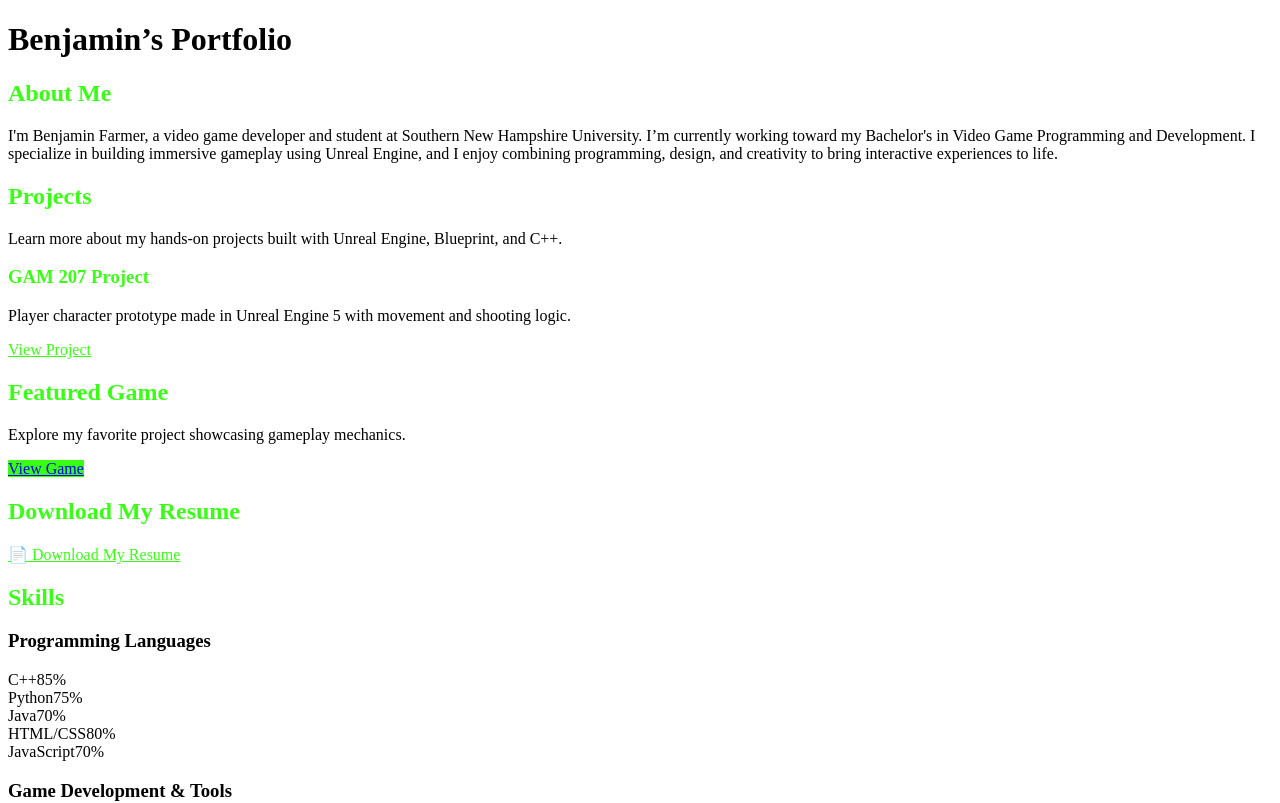
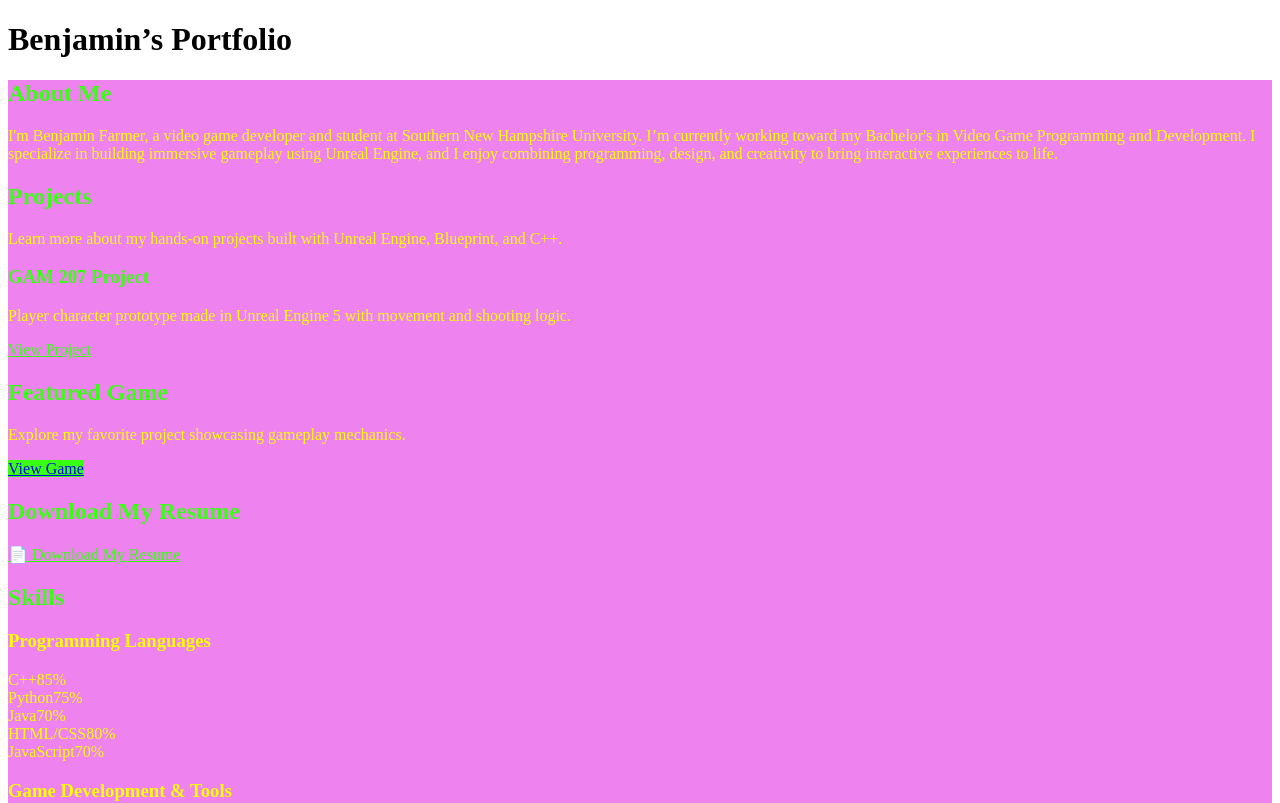
Before and after one commit to viroben1/game-portfolio, a Vue app: page /about in a window 1280 px wide. Shown: the top 803 px of the page. Built offline with nearby package versions, Linux system fonts and the light colour scheme.

Commit message:
added styleing

```diff
--- a/src/views/AboutView.vue
+++ b/src/views/AboutView.vue
@@ -1,5 +1,6 @@
 <template>
-  <div class="max-w-4xl mx-auto px-4 py-10 space-y-20 text-center bg-gray-900 text-white min-h-screen">
+  <div class="max-w-4xl mx-auto px-4 py-10 space-y-20 text-center bg-gray-900 text-white min-h-screen"
+  style="background-color: #EE82EE; color: #FFFF00 ">
     <!-- About Me -->
     <section data-aos="fade-up">
       <h2 class="text-2xl font-bold mb-2 text-neon">About Me</h2>
--- a/src/views/HomeView.vue
+++ b/src/views/HomeView.vue
@@ -1,14 +1,18 @@
 <template>
-  <div class="text-center p-6 bg-gray-900 text-white min-h-screen">
+  <div class="   text-center p-6   min-h-screen"
+    style="background-color: #FFCCCB; color: #00BFFF ">
     <!-- Navigation -->
-    <nav class="w-full flex justify-between items-center px-8 mt-6 text-neon" data-aos="fade-down">
+    <nav class="w-full flex justify-between items-center px-8 mt-6 text-neon" data-aos="fade-down"
+    >
+
       <div class="flex-1 text-left">
         <router-link to="/" class="hover:underline">Home</router-link>
       </div>
       <div class="flex-1 text-center">
         <router-link to="/about" class="hover:underline">About</router-link>
       </div>
-      <div class="flex-1 text-right">
+      <div  class="flex-1 text-right"
+      >
         <router-link to="/projects/gam207" class="hover:underline">Projects</router-link>
       </div>
     </nav>
@@ -67,4 +71,6 @@ AOS.init({
 .border-neon {
   border-color: #39FF14;
 }
+
+
 </style>
```
Also changed, not shown: src/assets/base.css (deleted), src/assets/logo.svg (deleted).
